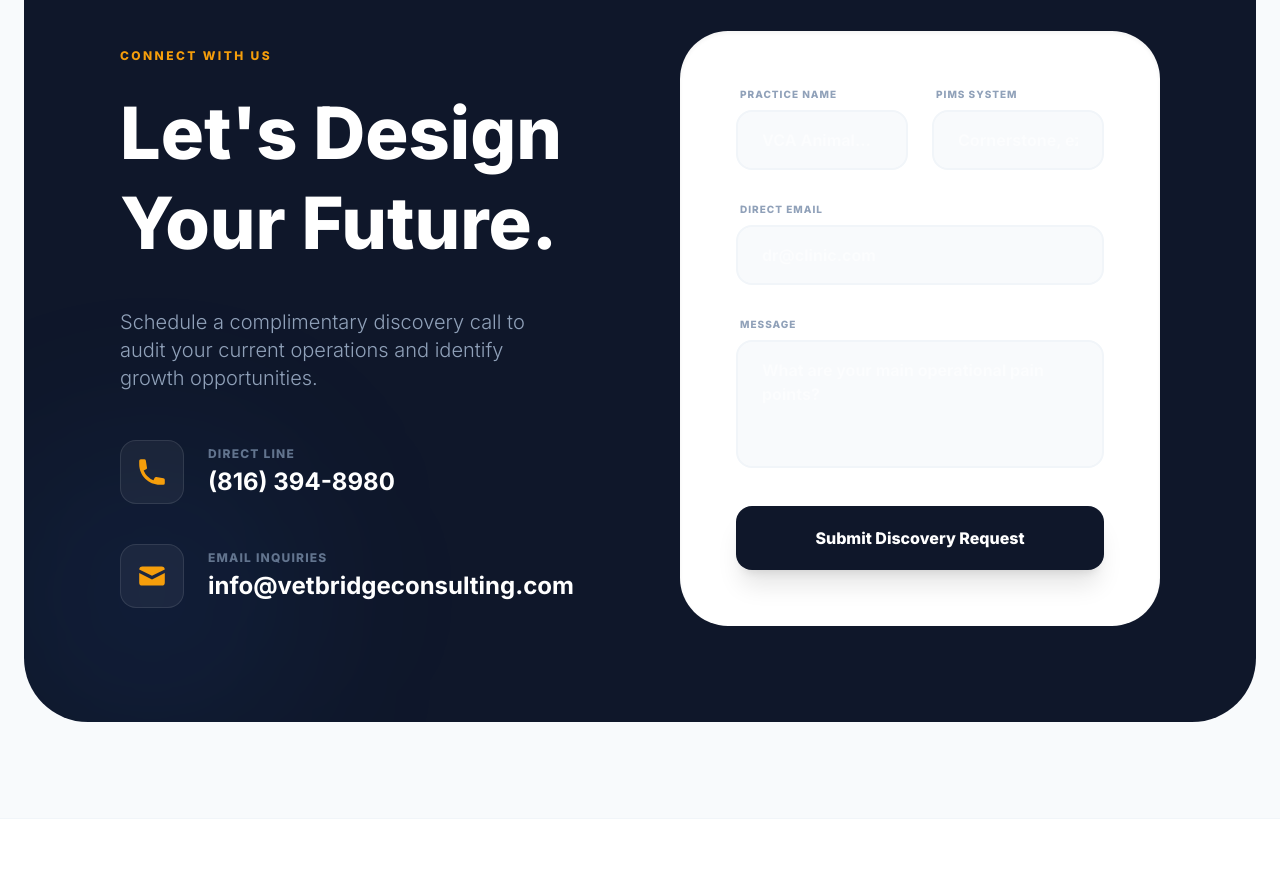
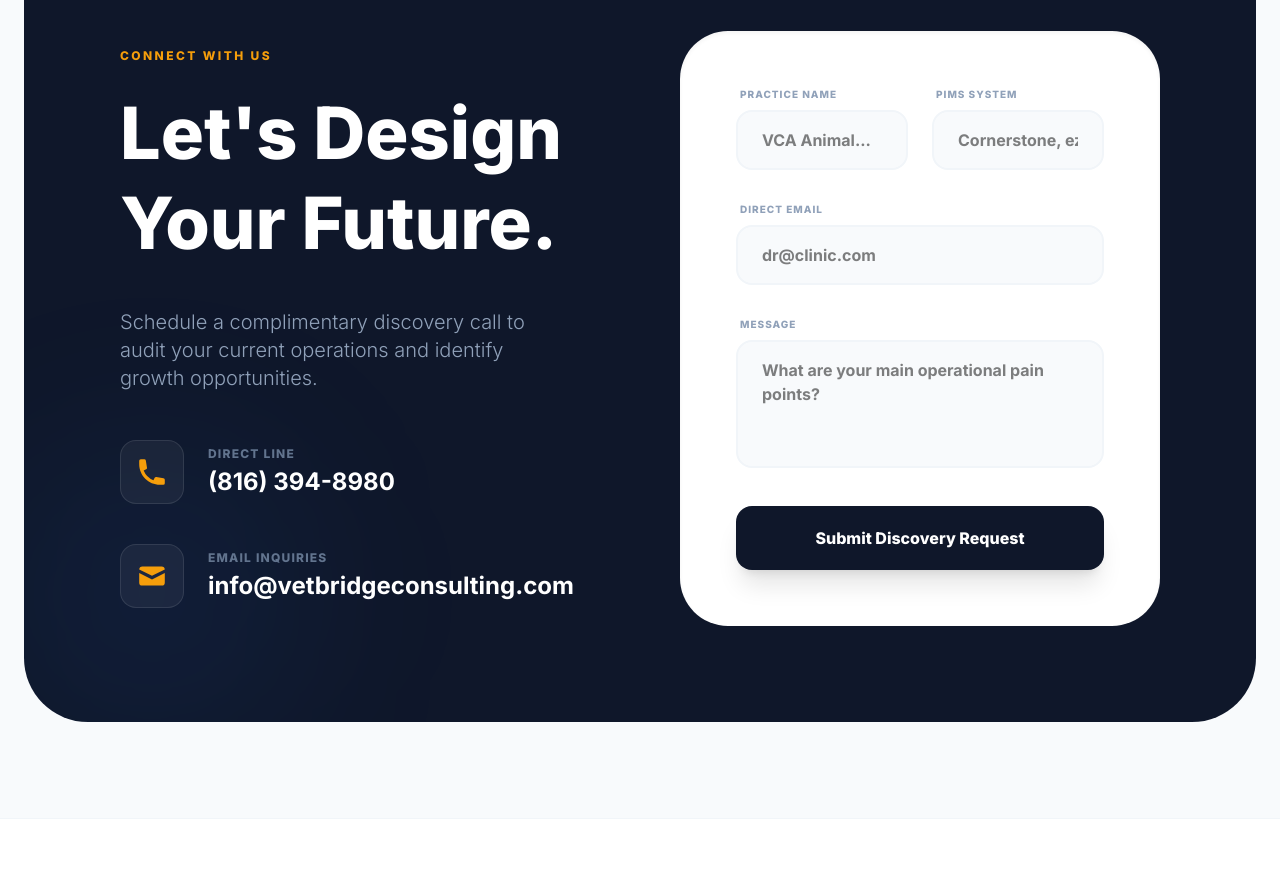
Before and after one commit to bryanengel72/vetbridge-consulting, a React (Vite) app: page / in a window 1280 px wide. Shown: the part 3930-4799 px from the top of the page. Built offline with nearby package versions, Linux system fonts and the light colour scheme.

Commit message:
Fix UI: Change contact form input text to black for better visibility

```diff
--- a/src/components/Contact.tsx
+++ b/src/components/Contact.tsx
@@ -60,22 +60,22 @@ const Contact: React.FC = () => {
                 <div className="grid sm:grid-cols-2 gap-6">
                   <div className="space-y-2">
                     <label className="block text-[10px] font-black text-slate-400 uppercase tracking-widest ml-1">Practice Name</label>
-                    <input required type="text" className="w-full bg-slate-50 border-2 border-slate-100 rounded-2xl px-6 py-4 text-navy font-bold focus:outline-none focus:border-accent-orange transition-colors" placeholder="VCA Animal..." />
+                    <input required type="text" className="w-full bg-slate-50 border-2 border-slate-100 rounded-2xl px-6 py-4 text-black font-bold focus:outline-none focus:border-accent-orange transition-colors" placeholder="VCA Animal..." />
                   </div>
                   <div className="space-y-2">
                     <label className="block text-[10px] font-black text-slate-400 uppercase tracking-widest ml-1">PIMS System</label>
-                    <input required type="text" className="w-full bg-slate-50 border-2 border-slate-100 rounded-2xl px-6 py-4 text-navy font-bold focus:outline-none focus:border-accent-orange transition-colors" placeholder="Cornerstone, ezyVet..." />
+                    <input required type="text" className="w-full bg-slate-50 border-2 border-slate-100 rounded-2xl px-6 py-4 text-black font-bold focus:outline-none focus:border-accent-orange transition-colors" placeholder="Cornerstone, ezyVet..." />
                   </div>
                 </div>
                 <div className="space-y-2">
                   <label className="block text-[10px] font-black text-slate-400 uppercase tracking-widest ml-1">Direct Email</label>
-                  <input required type="email" className="w-full bg-slate-50 border-2 border-slate-100 rounded-2xl px-6 py-4 text-navy font-bold focus:outline-none focus:border-accent-orange transition-colors" placeholder="dr@clinic.com" />
+                  <input required type="email" className="w-full bg-slate-50 border-2 border-slate-100 rounded-2xl px-6 py-4 text-black font-bold focus:outline-none focus:border-accent-orange transition-colors" placeholder="dr@clinic.com" />
                 </div>
                 <div className="space-y-2">
                   <label className="block text-[10px] font-black text-slate-400 uppercase tracking-widest ml-1">Message</label>
-                  <textarea required className="w-full bg-slate-50 border-2 border-slate-100 rounded-2xl px-6 py-4 text-navy font-bold h-32 focus:outline-none focus:border-accent-orange transition-colors resize-none" placeholder="What are your main operational pain points?"></textarea>
+                  <textarea required className="w-full bg-slate-50 border-2 border-slate-100 rounded-2xl px-6 py-4 text-black font-bold h-32 focus:outline-none focus:border-accent-orange transition-colors resize-none" placeholder="What are your main operational pain points?"></textarea>
                 </div>
-                <button type="submit" className="w-full bg-navy text-white font-black py-5 rounded-2xl hover:bg-accent-orange hover:text-navy transition-all shadow-xl shadow-navy/20 transform hover:-translate-y-1">
+                <button type="submit" className="w-full bg-navy text-white font-black py-5 rounded-2xl hover:bg-accent-orange hover:text-black transition-all shadow-xl shadow-navy/20 transform hover:-translate-y-1">
                   Submit Discovery Request
                 </button>
               </form>
```
